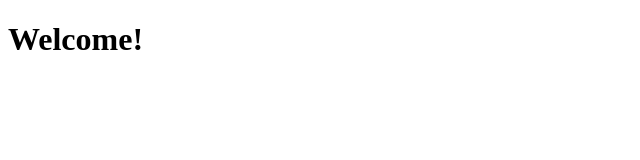
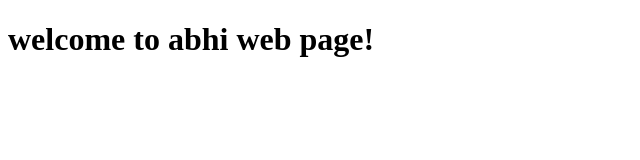
Before and after one commit to Abhi6090/static-web1, a plain HTML site: page index.html in a window 1280 px wide. Shown: the whole page, without its empty margins (0-640 px from the left). Drawn offline with Linux system fonts and the light colour scheme.

Commit message:
Update index.html

```diff
--- a/index.html
+++ b/index.html
@@ -1 +1 @@
-<!DOCTYPE html><html><head><title>My Website</title></head><body><h1>Welcome!</h1></body></html>
+<!DOCTYPE html><html><head><title>My Website</title></head><body><h1>welcome to abhi web page!</h1></body></html>
```
